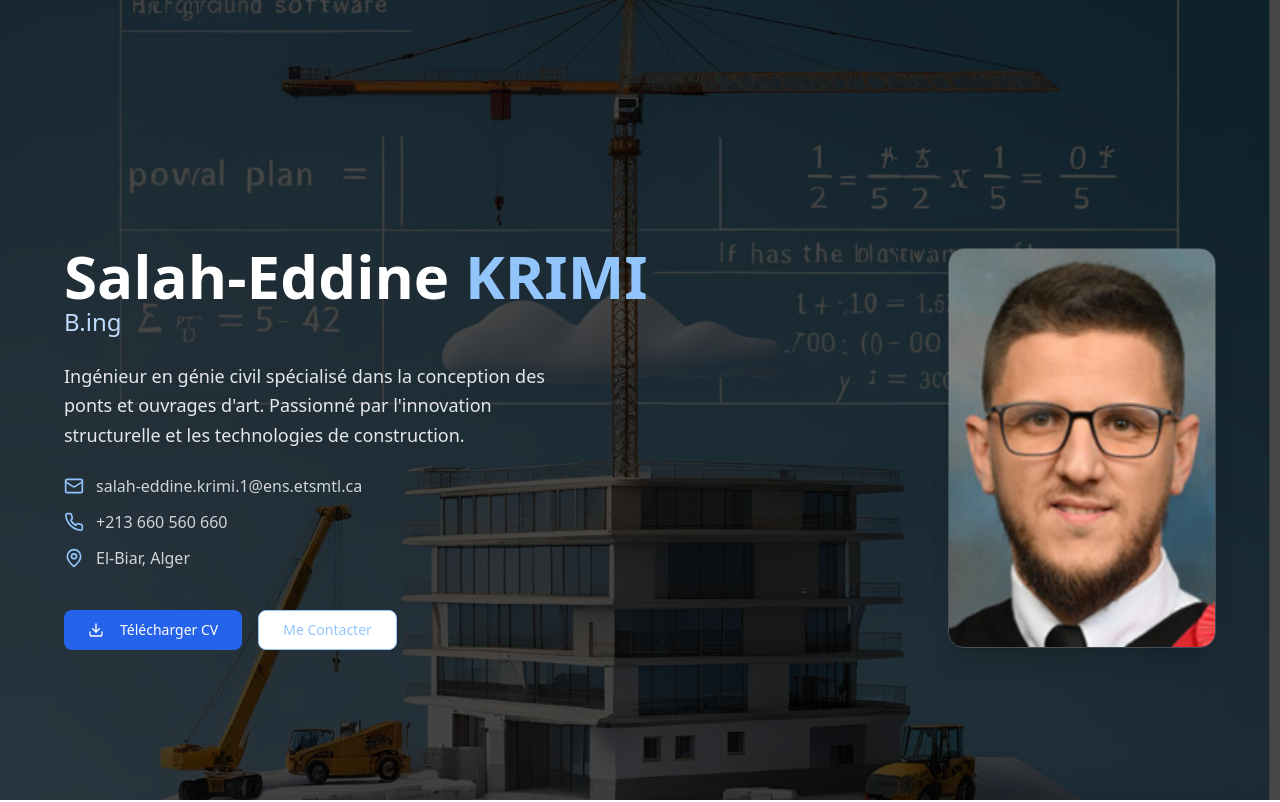
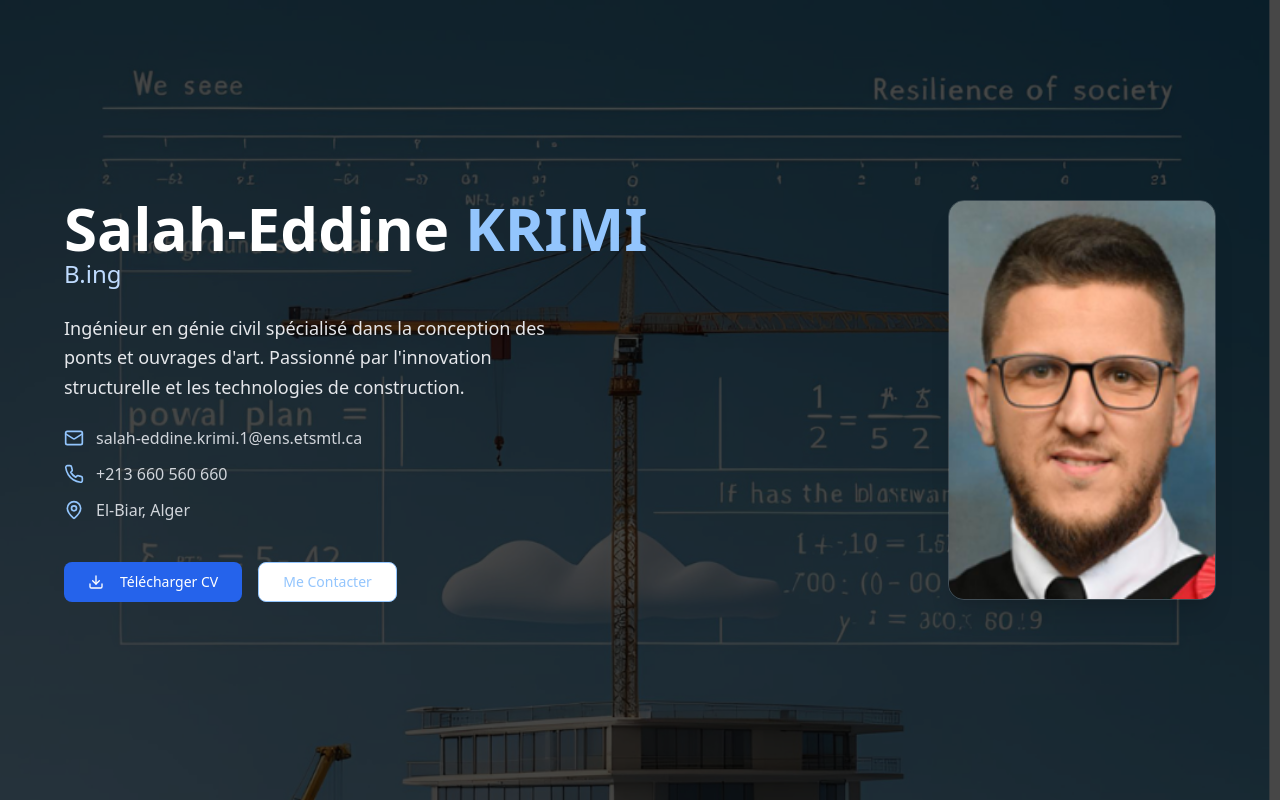
Before and after one commit to SalahEddineKrimi/portfolio, a React (Vite) app: page / in a window 1280 px wide. Shown: the top 802 px of the page. Built offline with nearby package versions, Linux system fonts and the light colour scheme.

Commit message:
Eportfolio_V005

```diff
--- a/src/components/Hero.tsx
+++ b/src/components/Hero.tsx
@@ -5,7 +5,7 @@ const Hero = () => {
   return (
     <>
       {/* Section Hero */}
-      <section className="relative min-h-screen flex items-center justify-center px-4 pt-24">
+      <section className="min-h-screen relative z-10 py-20 px-4 flex flex-col justify-center">
         <div className="max-w-6xl mx-auto grid lg:grid-cols-2 gap-12 items-center z-10">
             {/* Partie texte */}
             <div className="text-white space-y-6 animate-fade-in">
--- a/src/pages/Index.tsx
+++ b/src/pages/Index.tsx
@@ -15,8 +15,9 @@ const Index = () => {
           style={{
             backgroundImage: "url('/imgFondEcran.png')",
             backgroundSize: "cover",
-            backgroundPosition: "center",
-            backgroundAttachment: "fixed",
+            backgroundPosition: "top",
+            backgroundRepeat: "no-repeat",
+            backgroundAttachment: "scroll",
             filter: "brightness(0.7)",
           }}
         />
```
